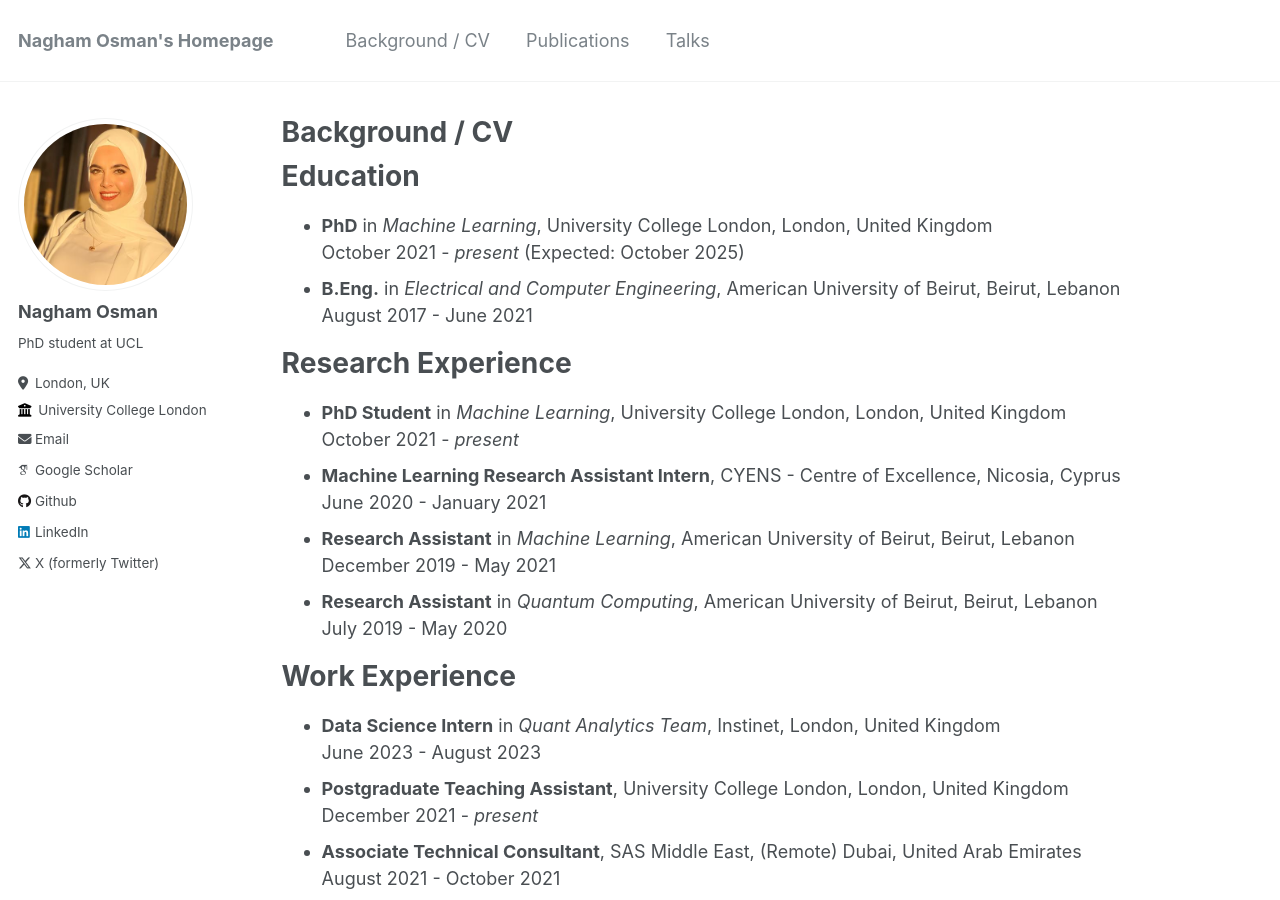
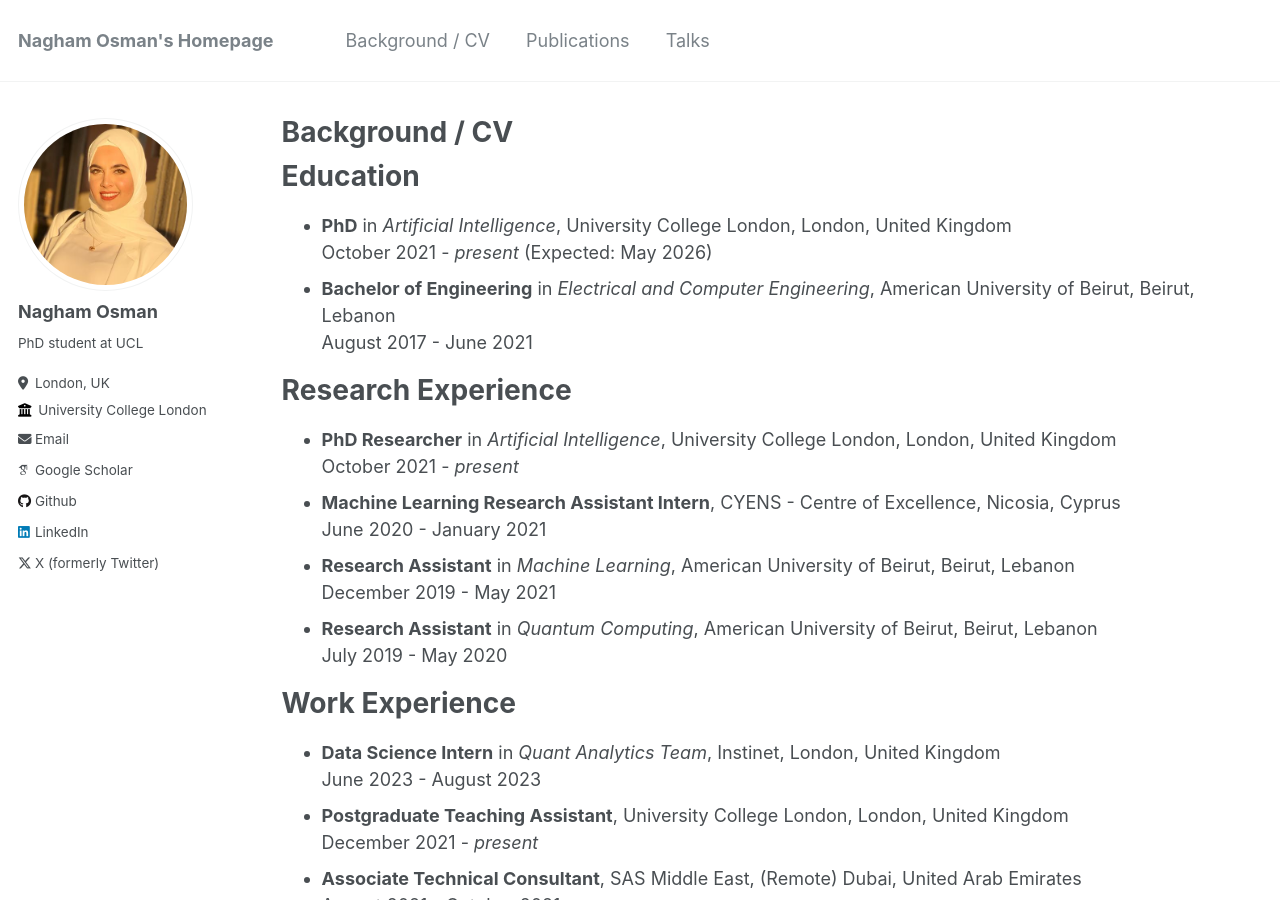
Before and after one commit to nagham-osman/nagham-osman.github.io, a Jekyll site: the page built from _pages/cv.md, in a window 1280 px wide and 900 px high. Built offline with Jekyll 4.4.1, drawn with Linux system fonts in a browser that asks for light colours; some web fonts are replaced.

Commit message:
Update education and research experience details

```diff
--- a/_pages/cv.md
+++ b/_pages/cv.md
@@ -11,14 +11,14 @@ redirect_from:
 
 Education
 ======
-* **PhD** in *Machine Learning*, University College London, London, United Kingdom<br>
-  October 2021 - *present* (Expected: October 2025)
-* **B.Eng.** in *Electrical and Computer Engineering*, American University of Beirut, Beirut, Lebanon<br>
+* **PhD** in *Artificial Intelligence*, University College London, London, United Kingdom<br>
+  October 2021 - *present* (Expected: May 2026)
+* **Bachelor of Engineering** in *Electrical and Computer Engineering*, American University of Beirut, Beirut, Lebanon<br>
   August 2017 - June 2021
 
 Research Experience
 ======
-* **PhD Student** in *Machine Learning*, University College London, London, United Kingdom<br>
+* **PhD Researcher** in *Artificial Intelligence*, University College London, London, United Kingdom<br>
   October 2021 - *present*
 * **Machine Learning Research Assistant Intern**, CYENS - Centre of Excellence, Nicosia, Cyprus<br>
   June 2020 - January 2021
```
